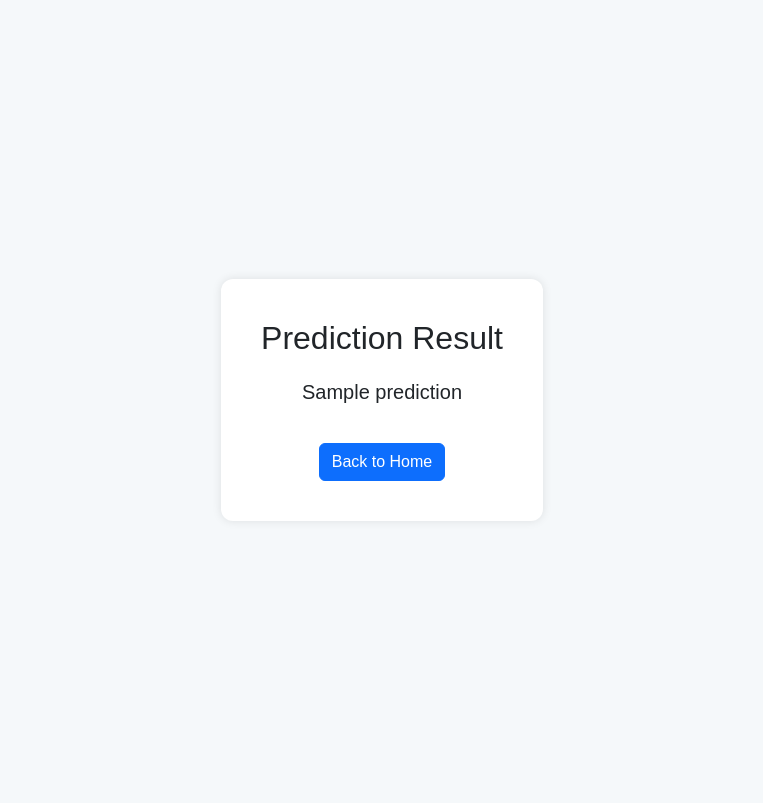
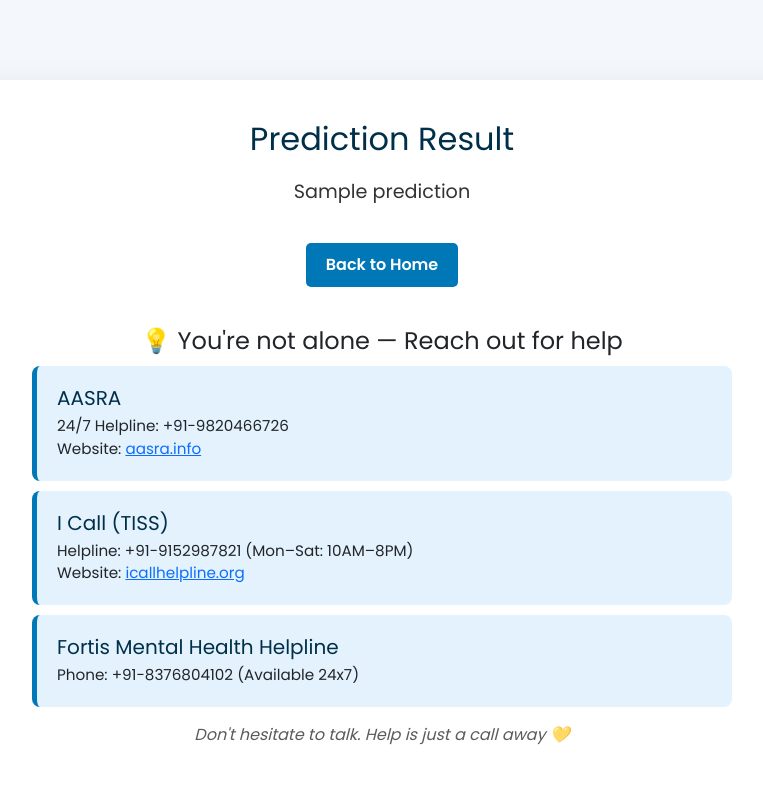
Before and after one commit to RiseHarsh/student-depression-prediction, a Flask app: template templates/result.html in a window 1280 px wide. Shown: the whole page, without its empty margins (258-1021 px from the left). Before the commit the page ends 481 px from the top, so only its background shows below. Run offline with Flask 3, Linux system fonts and the light colour scheme; the template is opened without the code that fills it: most values are stand-ins (such as "Sample title", 1, 10 or a date in 2020); parts of the project's set-up code (start-up, migrations or seed data) failed here and were passed over; some libraries are stand-ins or nearby versions.

Commit message:
made changes in result page

```diff
--- a/static/style.css
+++ b/static/style.css
@@ -1,8 +1,12 @@
+/* ======= GLOBAL ======= */
 body {
   font-family: 'Poppins', sans-serif;
   background: #f4f7fc;
+  margin: 0;
+  padding: 0;
 }
 
+/* ======= NAVBAR ======= */
 .navbar {
   background-color: #003049;
 }
@@ -12,6 +16,7 @@ body {
   font-weight: 600;
 }
 
+/* ======= HERO SECTION ======= */
 .hero-section {
   background: linear-gradient(135deg, #e0f7fa, #fce4ec);
   padding: 60px 20px;
@@ -31,12 +36,13 @@ body {
   margin: 15px auto;
 }
 
+/* ======= FORM SECTION ======= */
 .form-section {
   background: #ffffff;
   border-radius: 12px;
   padding: 40px;
   margin-top: 40px;
-    box-shadow: 0 0 15px rgba(0,0,0,0.05);
+  box-shadow: 0 0 15px rgba(0, 0, 0, 0.05);
 }
 
 .form-group {
@@ -48,7 +54,8 @@ body {
 }
 
 .form-control:focus {
-    box-shadow: 0 0 0 0.2rem rgba(0, 123, 255, .25);
+  box-shadow: 0 0 0 0.2rem rgba(0, 123, 255, 0.25);
+  border-color: #0077b6;
 }
 
 .submit-btn {
@@ -58,13 +65,15 @@ body {
   padding: 10px 20px;
   border-radius: 6px;
   border: none;
+  transition: background-color 0.3s ease, transform 0.2s ease;
 }
 
 .submit-btn:hover {
   background-color: #005f87;
-    transition: background-color 0.3s ease;
+  transform: scale(1.02);
 }
 
+/* ======= FOOTER ======= */
 .footer {
   background-color: #003049;
   color: #fff;
@@ -72,18 +81,104 @@ body {
   text-align: center;
 }
 
-  .form-control:focus {
-    border-color: #0077b6;
-    box-shadow: 0 0 8px rgba(0, 119, 182, 0.3);
+/* ======= RESULT PAGE STYLES ======= */
+.result-box {
+  background: white;
+  padding: 40px;
+  border-radius: 12px;
+  box-shadow: 0 8px 30px rgba(0, 0, 0, 0.1);
+  text-align: center;
+  animation: fadeInUp 1s ease-in-out;
+  margin-top: 80px;
 }
+
+.result-box h2 {
+  margin-bottom: 20px;
+  color: #003049;
+}
+
+.result-box p.lead {
+  font-size: 1.2rem;
+  color: #333;
+  font-weight: 500;
+}
+
+.result-box .btn-back {
+  margin-top: 20px;
+  padding: 10px 20px;
+  background-color: #0077b6;
+  color: white;
+  border: none;
+  border-radius: 5px;
+  text-decoration: none;
+  font-weight: 600;
+  transition: background-color 0.3s ease;
+}
+
+.result-box .btn-back:hover {
+  background-color: #005f87;
+}
+
+/* ======= TRUST ORGANIZATION BOXES ======= */
+.trust-info {
+  margin-top: 40px;
+}
+
+.trust-card {
+  background-color: #e3f2fd;
+  border-left: 5px solid #0077b6;
+  padding: 20px;
+  margin: 10px auto;
+  border-radius: 8px;
+  max-width: 700px;
+  text-align: left;
+  animation: fadeIn 1.2s ease;
+}
+
+.trust-card h5 {
+  margin-bottom: 5px;
+  color: #003049;
+}
+
+.trust-card p {
+  margin: 0;
+  font-size: 0.95rem;
+}
+
+/* ======= ANIMATIONS ======= */
+@keyframes fadeInUp {
+  from {
+    opacity: 0;
+    transform: translateY(25px);
+  }
+  to {
+    opacity: 1;
+    transform: translateY(0);
+  }
+}
+
+@keyframes fadeIn {
+  from {
+    opacity: 0;
+    transform: scale(0.96);
+  }
+  to {
+    opacity: 1;
+    transform: scale(1);
+  }
+}
+
+/* ======= RESPONSIVE ======= */
 @media (max-width: 576px) {
   .form-group {
     margin-bottom: 25px;
   }
-  }
 
-  @media (max-width: 576px) {
   .submit-btn {
     width: 100%;
   }
+
+  .result-box {
+    margin-top: 40px;
   }
+}
--- a/templates/index.html
+++ b/templates/index.html
@@ -56,6 +56,9 @@
         <p>
           Use this tool to evaluate depression risk based on lifestyle and
           academic factors. All inputs remain confidential.
+        </p>
+        <p class="small-text text-muted">
+          🔒 Your responses are confidential and not stored anywhere.
         </p>
       </div>
     </section>
--- a/templates/result.html
+++ b/templates/result.html
@@ -5,37 +5,61 @@
   <meta name="viewport" content="width=device-width, initial-scale=1.0"/>
   <title>Prediction Result</title>
   <link href="https://cdn.jsdelivr.net/npm/bootstrap@5.3.3/dist/css/bootstrap.min.css" rel="stylesheet" />
-  <style>
-    body {
-      font-family: 'Poppins', sans-serif;
-      background-color: #f5f8fa;
-      display: flex;
-      justify-content: center;
-      align-items: center;
-      height: 100vh;
-    }
-    .result-box {
-      background: white;
-      padding: 40px;
-      border-radius: 12px;
-      box-shadow: 0 0 10px rgba(0,0,0,0.1);
-      text-align: center;
-    }
-    .result-box h2 {
-      margin-bottom: 20px;
-    }
-    .btn-back {
-      margin-top: 20px;
-    }
-  </style>
+  <link href="https://fonts.googleapis.com/css2?family=Poppins:wght@400;600&display=swap" rel="stylesheet" />
+  <link rel="stylesheet" href="/static/style.css" />
 </head>
 <body>
 
-  <div class="result-box">
-    <h2>Prediction Result</h2>
-    <p class="lead">{{ prediction }}</p>
-    <a href="/" class="btn btn-primary btn-back">Back to Home</a>
+  <div class="container">
+    <div class="result-box" id="result-box">
+      <h2>Prediction Result</h2>
+      <p class="lead" id="prediction-text">{{ prediction }}</p>
+      <a href="/" class="btn btn-back">Back to Home</a>
+
+      {% if 'not likely' not in prediction %}
+      <div class="trust-info">
+        <h4 class="mt-4">💡 You're not alone — Reach out for help</h4>
+
+        <div class="trust-card">
+          <h5>AASRA</h5>
+          <p>24/7 Helpline: +91-9820466726</p>
+          <p>Website: <a href="https://aasra.info" target="_blank">aasra.info</a></p>
+        </div>
+
+        <div class="trust-card">
+          <h5>I Call (TISS)</h5>
+          <p>Helpline: +91-9152987821 (Mon–Sat: 10AM–8PM)</p>
+          <p>Website: <a href="https://icallhelpline.org" target="_blank">icallhelpline.org</a></p>
+        </div>
+
+        <div class="trust-card">
+          <h5>Fortis Mental Health Helpline</h5>
+          <p>Phone: +91-8376804102 (Available 24x7)</p>
+        </div>
+
+        <p class="mt-3 text-muted"><em>Don't hesitate to talk. Help is just a call away 💛</em></p>
+      </div>
+      {% endif %}
+    </div>
   </div>
 
+  <!-- Bootstrap -->
+  <script src="https://cdn.jsdelivr.net/npm/bootstrap@5.3.3/dist/js/bootstrap.bundle.min.js"></script>
+  <!-- Confetti CDN -->
+  <script src="https://cdn.jsdelivr.net/npm/canvas-confetti@1.6.0/dist/confetti.browser.min.js"></script>
+
+  <!-- Trigger Confetti for positive result -->
+  <script>
+    const predictionText = document.getElementById('prediction-text').textContent;
+    if (predictionText.includes("not likely")) {
+      setTimeout(() => {
+        confetti({
+          particleCount: 120,
+          spread: 80,
+          origin: { y: 0.6 },
+        });
+      }, 500);
+    }
+  </script>
 </body>
 </html>
```
Lines whose indentation alone changed are shown as unchanged.
